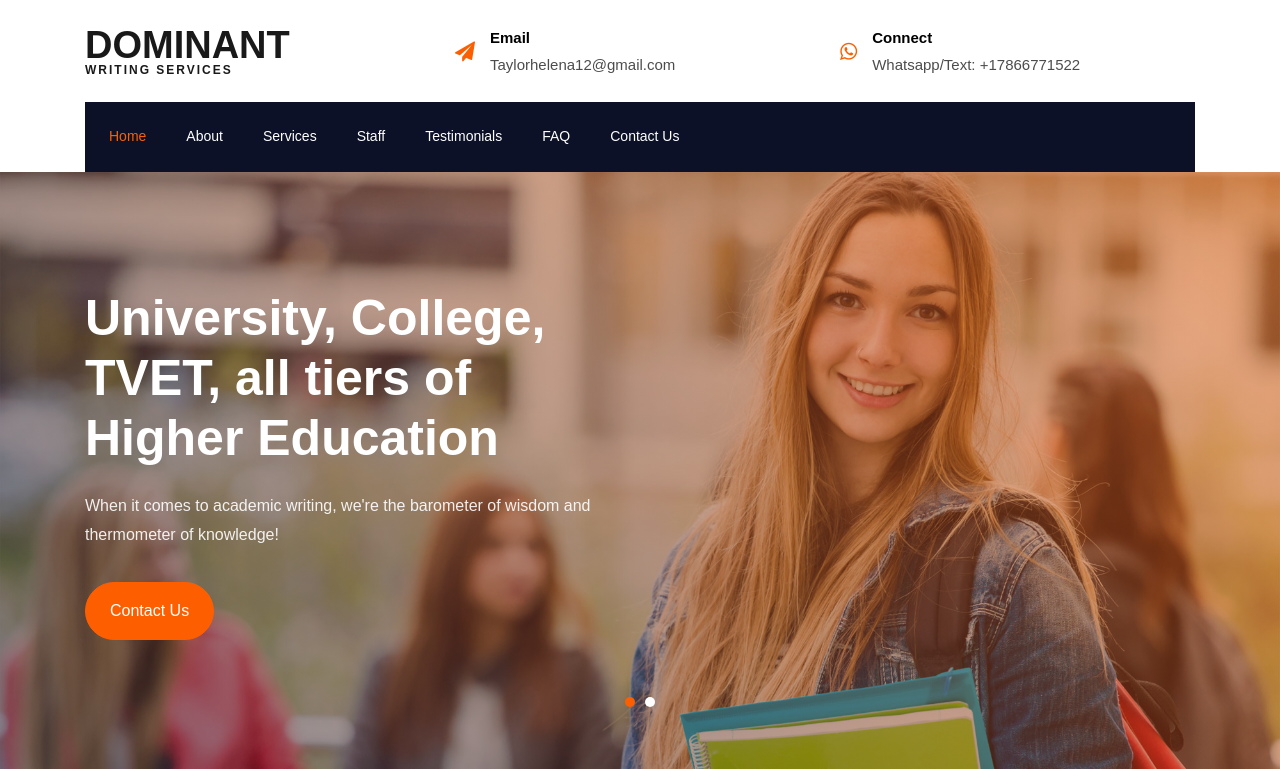
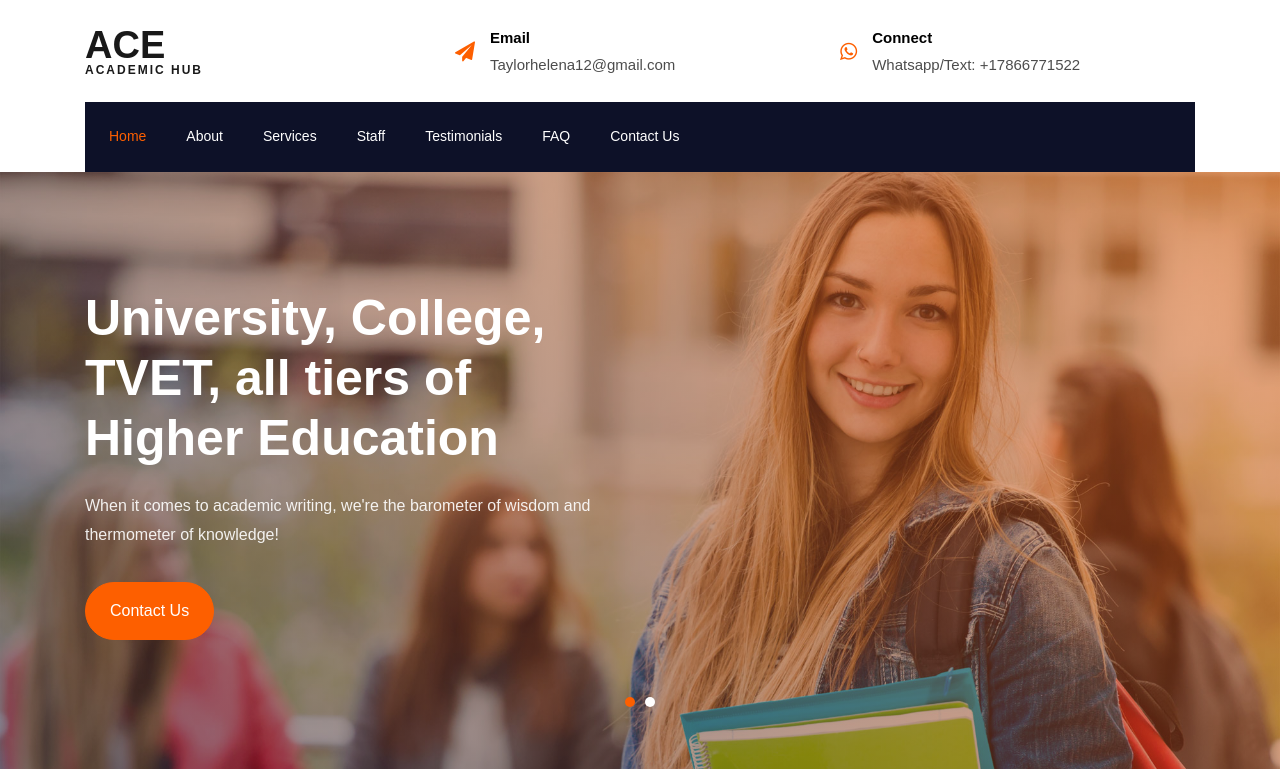
Before and after one commit to r3klaw/dominant-writing-services, a plain HTML site: page index.html in a window 1280 px wide. Shown: the top 769 px of the page. Drawn offline with Linux system fonts and the light colour scheme; some packages are replaced by stand-ins of ours; no server answers; files whose address does not match are found by name; a web font is replaced by a local one.

Commit message:
changed name

```diff
--- a/index.html
+++ b/index.html
@@ -29,7 +29,7 @@
     	<div class="container">
     		<div class="row no-gutters d-flex align-items-center align-items-stretch">
     			<div class="col-md-4 d-flex align-items-center py-4">
-    				<a class="navbar-brand" href="index.html">Dominant<span>Writing Services</span></a>
+    				<a class="navbar-brand" href="index.html">Ace <span>Academic Hub</span></a>
     			</div>
 	    		<div class="col-lg-8 d-block">
 		    		<div class="row d-flex">
```
